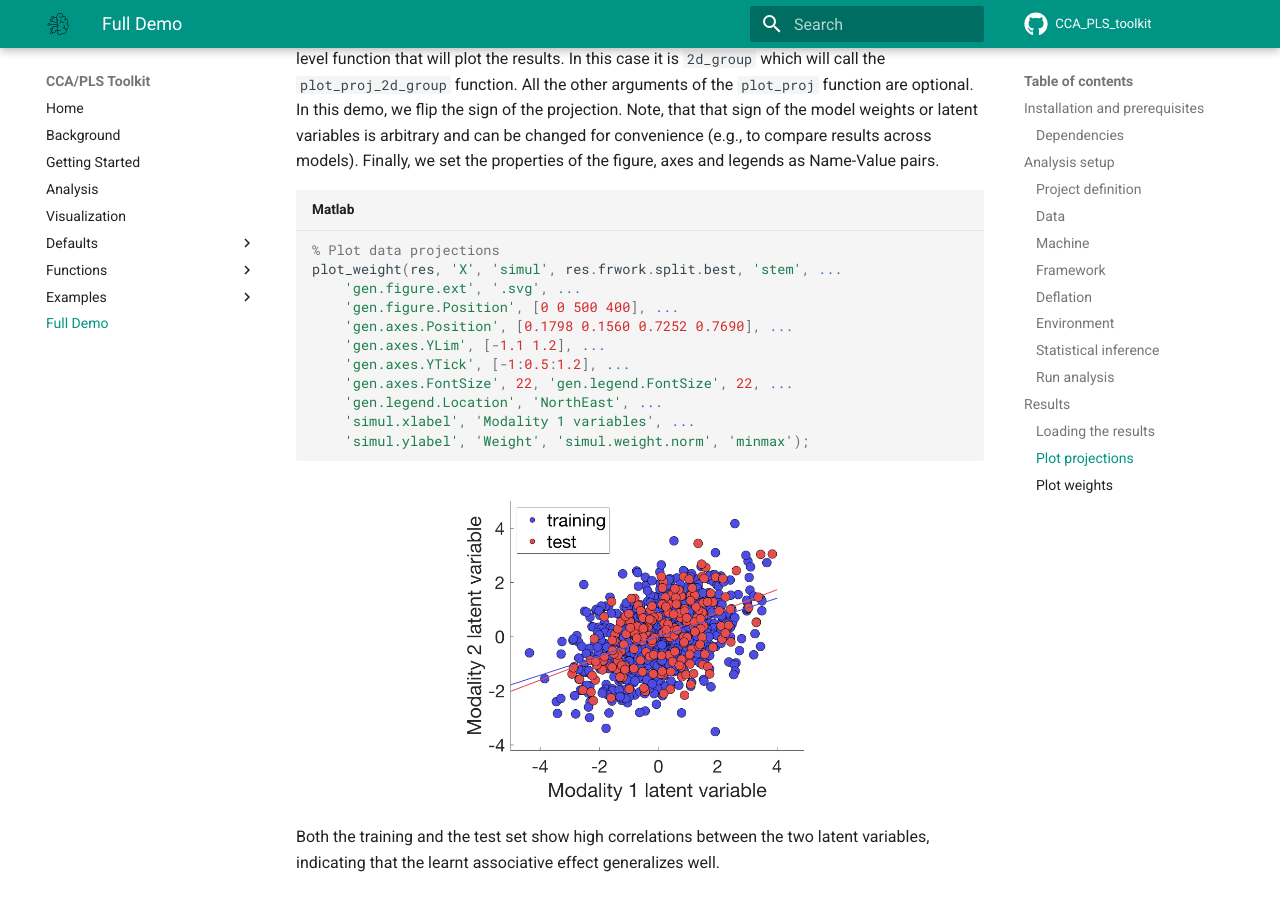
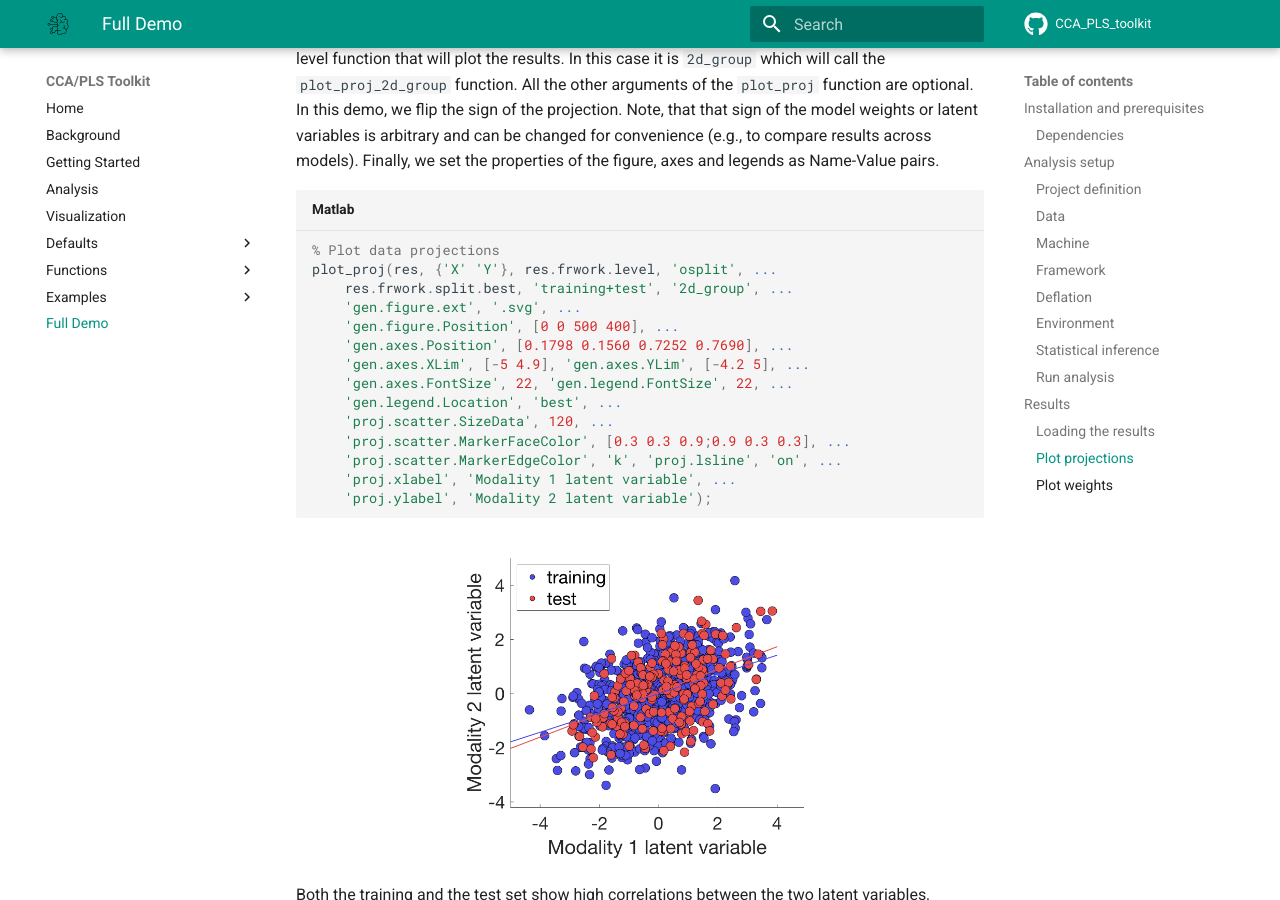
Before and after one commit to anaston/cca_pls_toolkit, an MkDocs documentation site: the page built from documentation/docs/full_demo.md, in a window 1280 px wide and 900 px high, scrolled down 6394 px. Built offline with MkDocs 1.6.1 and Material for MkDocs 9.7.7, drawn with Linux system fonts in a browser that asks for light colours; comment, search, counter and statistics services are not loaded.

Commit message:
Fix documentation of plotting projections in full demo

````diff
--- a/documentation/docs/full_demo.md
+++ b/documentation/docs/full_demo.md
@@ -162,16 +162,19 @@
 
 ```MATLAB
 % Plot data projections
-plot_weight(res, 'X', 'simul', res.frwork.split.best, 'stem', ...
+plot_proj(res, {'X' 'Y'}, res.frwork.level, 'osplit', ...
+    res.frwork.split.best, 'training+test', '2d_group', ...
     'gen.figure.ext', '.svg', ...
     'gen.figure.Position', [0 0 500 400], ...
     'gen.axes.Position', [0.1798 0.1560 0.7252 0.7690], ...
-    'gen.axes.YLim', [-1.1 1.2], ...
-    'gen.axes.YTick', [-1:0.5:1.2], ...
+    'gen.axes.XLim', [-5 4.9], 'gen.axes.YLim', [-4.2 5], ...
     'gen.axes.FontSize', 22, 'gen.legend.FontSize', 22, ...
-    'gen.legend.Location', 'NorthEast', ...
-    'simul.xlabel', 'Modality 1 variables', ...
-    'simul.ylabel', 'Weight', 'simul.weight.norm', 'minmax');
+    'gen.legend.Location', 'best', ...
+    'proj.scatter.SizeData', 120, ...
+    'proj.scatter.MarkerFaceColor', [0.3 0.3 0.9;0.9 0.3 0.3], ...
+    'proj.scatter.MarkerEdgeColor', 'k', 'proj.lsline', 'on', ...
+    'proj.xlabel', 'Modality 1 latent variable', ...
+    'proj.ylabel', 'Modality 2 latent variable');
 ```
 
 ![Latent variables of the first associated effects (blue: training set, red: test set).](figures/demo_proj_teid_split6.png){#fig:proj}
````
